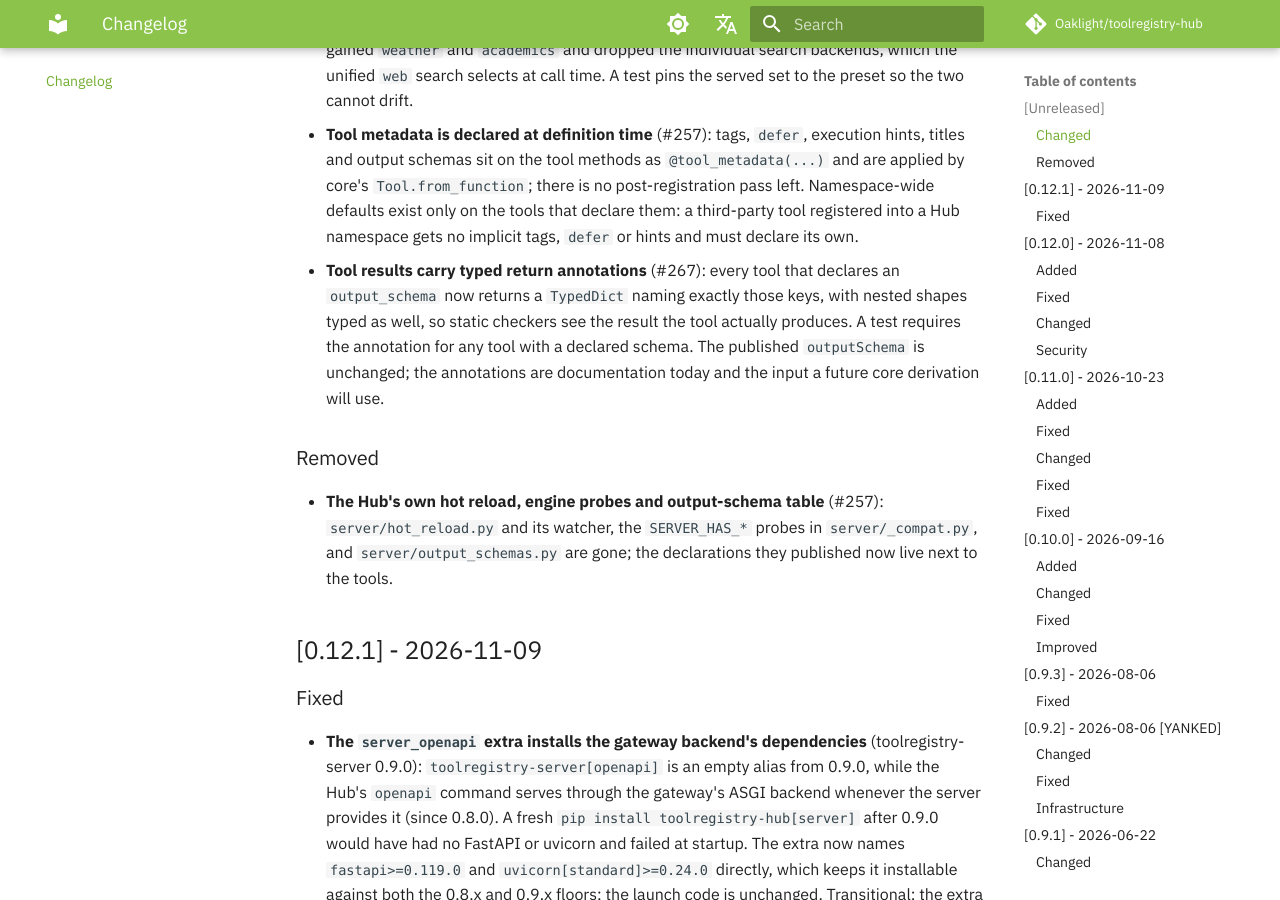
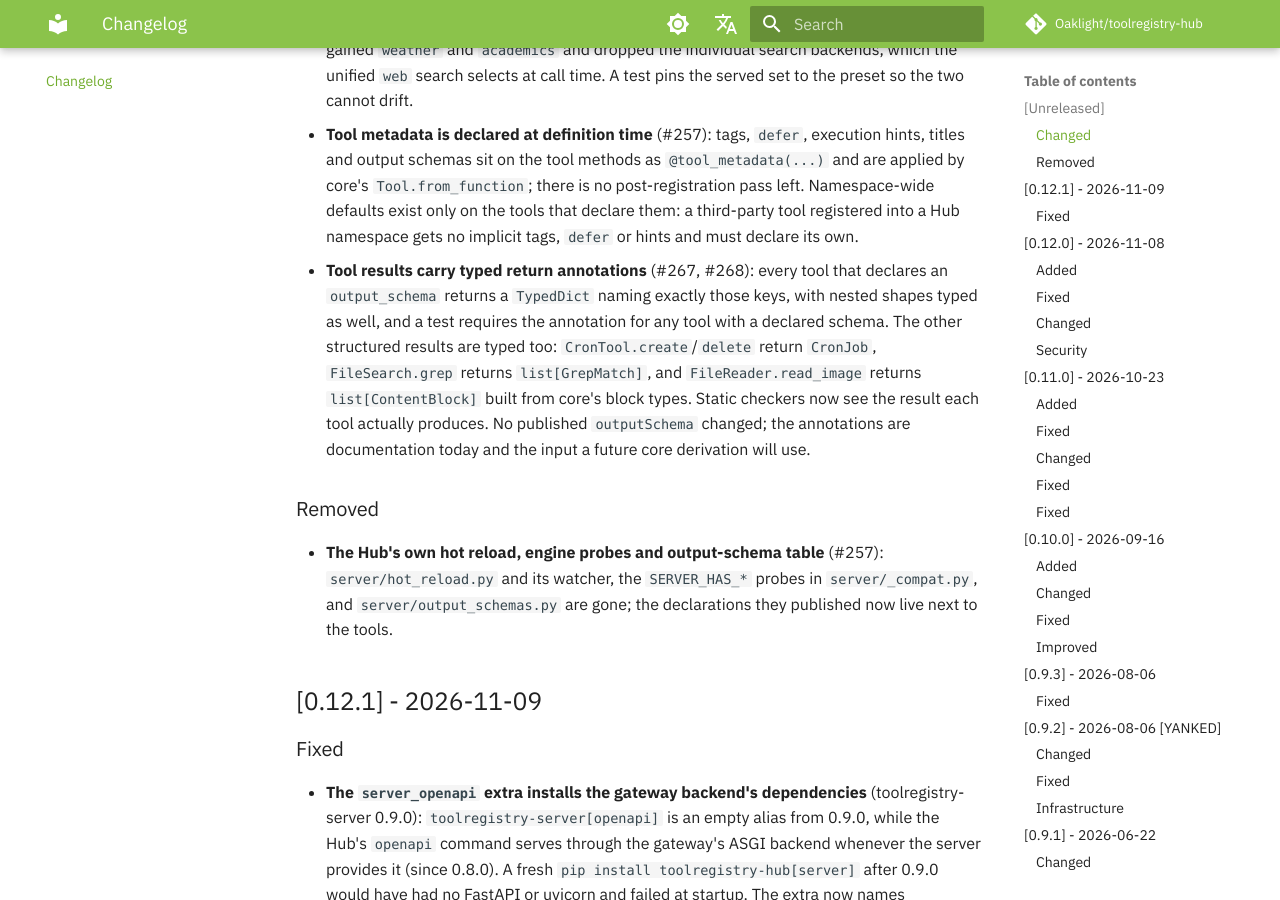
Before and after one commit to Oaklight/toolregistry-hub, an MkDocs documentation site: the page built from docs/changelog.md, in a window 1280 px wide and 900 px high, scrolled down 710 px. Built offline with MkDocs 1.6.1 and Material for MkDocs 9.7.7, drawn with Linux system fonts in a browser that asks for light colours; some web fonts are replaced; comment, search, counter and statistics services are not loaded.

Commit message:
docs(changelog): include the cron, grep and read_image types (#268)

```diff
--- a/docs/changelog.md
+++ b/docs/changelog.md
@@ -19,7 +19,7 @@ The format is based on [Keep a Changelog](https://keepachangelog.com/en/1.1.0/),
 - **The Hub is a preset and a launcher** (#257): registration is the server's `SourceManager`, so runtime add/remove/retry and `--config-reload` are `toolregistry-server`'s, and the Hub keeps no watcher or source diff. `openapi` and the HTTP MCP transports are served through the server gateway with one frontend enabled; `mcp --transport stdio` keeps the direct MCP server because the gateway has no stdio frontend. `--profile`, `--config-reload`, `--no-config-write`, `--tokens`, `--backend`, `--server-url` and the tools/list cache flags keep their behaviour. The dependency floor is `toolregistry>=0.21.0` and `toolregistry-server>=0.9.0`.
 - **The default tool set is the shipped preset** (#257): `data/tools.yaml` is the only source of the built-in list — it is loaded by default, and a runtime source change stays in memory instead of rewriting the packaged file. The preset now matches what the Hub serves: it gained `weather` and `academics` and dropped the individual search backends, which the unified `web` search selects at call time. A test pins the served set to the preset so the two cannot drift.
 - **Tool metadata is declared at definition time** (#257): tags, `defer`, execution hints, titles and output schemas sit on the tool methods as `@tool_metadata(...)` and are applied by core's `Tool.from_function`; there is no post-registration pass left. Namespace-wide defaults exist only on the tools that declare them: a third-party tool registered into a Hub namespace gets no implicit tags, `defer` or hints and must declare its own.
-- **Tool results carry typed return annotations** (#267): every tool that declares an `output_schema` now returns a `TypedDict` naming exactly those keys, with nested shapes typed as well, so static checkers see the result the tool actually produces. A test requires the annotation for any tool with a declared schema. The published `outputSchema` is unchanged; the annotations are documentation today and the input a future core derivation will use.
+- **Tool results carry typed return annotations** (#267, #268): every tool that declares an `output_schema` returns a `TypedDict` naming exactly those keys, with nested shapes typed as well, and a test requires the annotation for any tool with a declared schema. The other structured results are typed too: `CronTool.create`/`delete` return `CronJob`, `FileSearch.grep` returns `list[GrepMatch]`, and `FileReader.read_image` returns `list[ContentBlock]` built from core's block types. Static checkers now see the result each tool actually produces. No published `outputSchema` changed; the annotations are documentation today and the input a future core derivation will use.
 
 ### Removed
 
```
